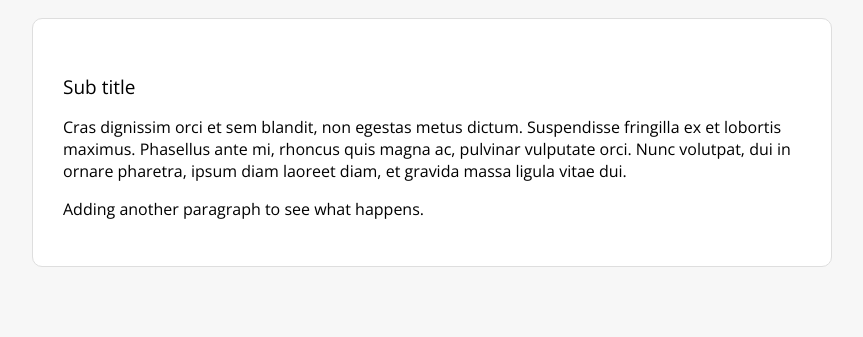
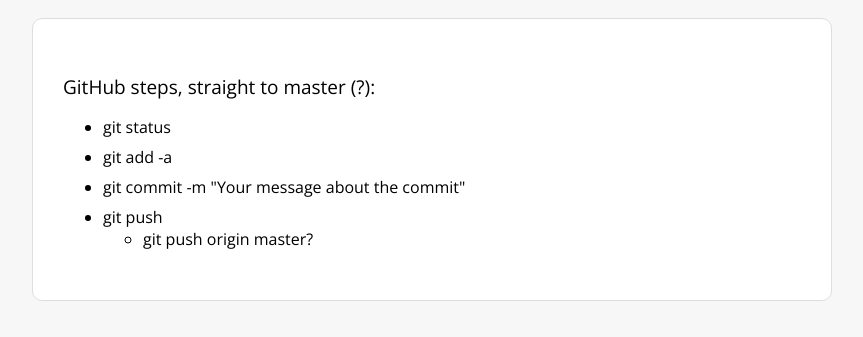
Before and after one commit to inventivMarit/github-test-project, a plain HTML site: page index.html in a window 1280 px wide. Shown: the part 49-386 px from the top of the page, without its empty margins (208-1071 px from the left). Drawn offline with nearby package versions, Linux system fonts and the light colour scheme.

Commit message:
didn't work?

```diff
--- a/index.html
+++ b/index.html
@@ -20,11 +20,18 @@
 
 		<div class="content">
 
-			<h2>Sub title</h2>
+			<h2>GitHub steps, straight to master (?):</h2>
 
-			<p>Cras dignissim orci et sem blandit, non egestas metus dictum. Suspendisse fringilla ex et lobortis maximus. Phasellus ante mi, rhoncus quis magna ac, pulvinar vulputate orci. Nunc volutpat, dui in ornare pharetra, ipsum diam laoreet diam, et gravida massa ligula vitae dui. </p>
-
-			<p>Adding another paragraph to see what happens.</p>
+			<ul>
+				<li>git status</li>
+				<li>git add -a</li>
+				<li>git commit -m "Your message about the commit"</li>
+				<li>git push
+					<ul>
+						<li>git push origin master?</li>
+					</ul>
+				</li>
+			</ul>
 
 		</div>
 
```
Also changed, not shown: 1 other file.
